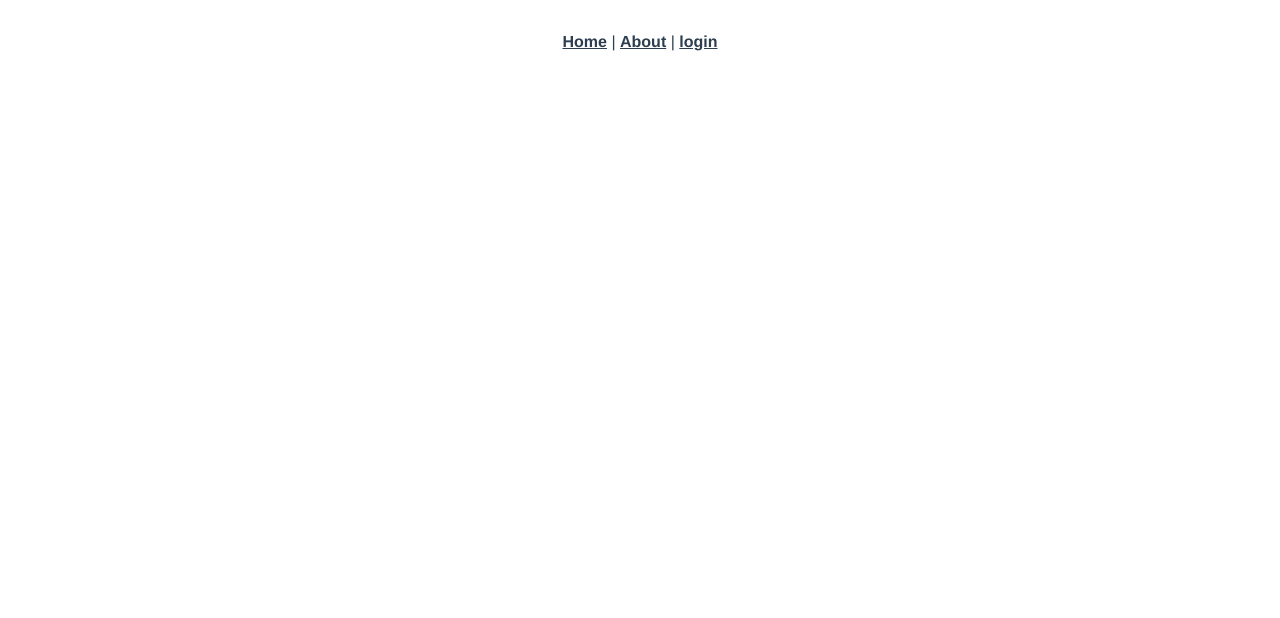
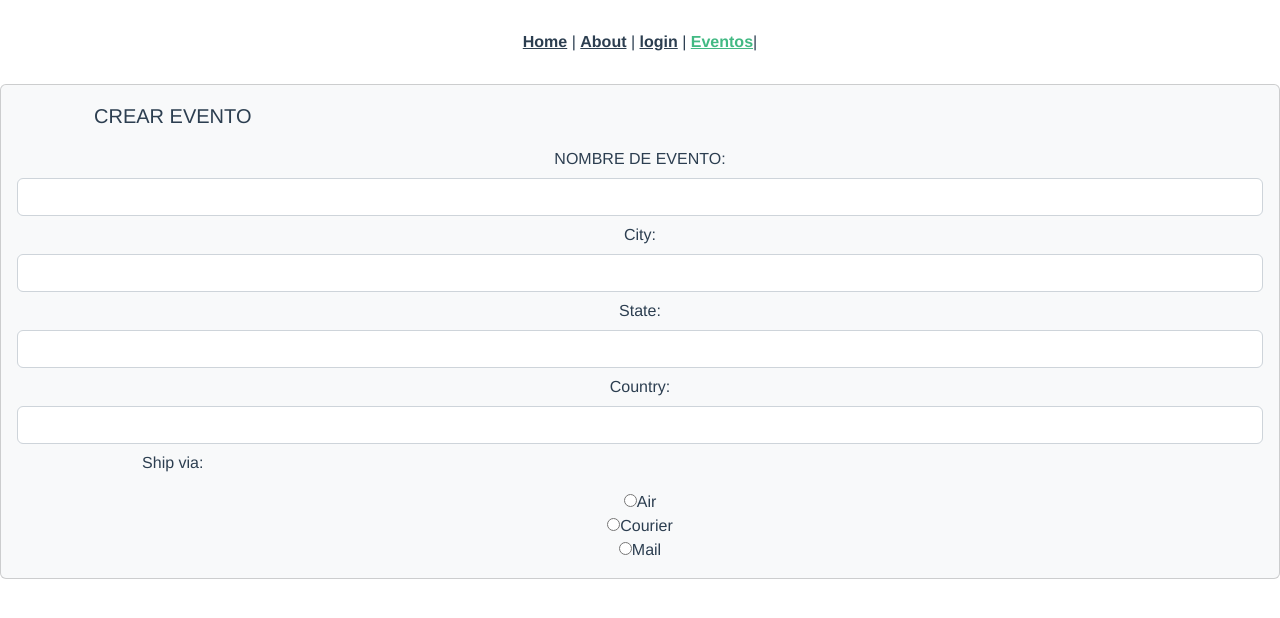
Before and after one commit to yaalexa/TodesWeb, a Vue app: page /eventos in a window 1280 px wide. Shown: the top 618 px of the page. Built offline with nearby package versions, Linux system fonts and the light colour scheme.

Commit message:
crear eventos

```diff
--- a/src/App.vue
+++ b/src/App.vue
@@ -3,7 +3,9 @@
     <nav>
       <router-link to="/">Home</router-link> |
       <router-link to="/about">About</router-link> |
-      <router-link to="/login">login</router-link>
+      <router-link to="/login">login</router-link> |
+      <router-link to="/eventos">Eventos</router-link>|
+
 
     </nav>
     <router-view/>
--- a/src/router/index.js
+++ b/src/router/index.js
@@ -3,6 +3,8 @@
 import HomeView from '../views/HomeView.vue'
 
 import login from '../views/login/login.vue'
+import Eventos from '../views/Eventos/eventos.vue'
+
 
 Vue.use(VueRouter)
 
@@ -18,7 +20,11 @@
     name: 'login',
     component: login
   },
-
+  {
+    path: '/eventos',
+    name: 'eventos',
+    component: Eventos
+  },
 
   {
     path: '/about',
--- /dev/null
+++ b/src/views/Eventos/eventos.vue
@@ -0,0 +1,64 @@
+<template>
+
+
+     <div>
+  <b-card bg-variant="light">
+    <b-form-group
+      label-cols-lg="3"
+      label="CREAR EVENTO"
+      label-size="lg"
+      label-class="font-weight-bold pt-0"
+      class="mb-0"
+    >
+      <b-form-group
+        label="NOMBRE DE EVENTO:"
+        label-for="nested-street"
+        label-cols-sm="3"
+        label-align-sm="right"
+      >
+        <b-form-input id="nested-street"></b-form-input>
+      </b-form-group>
+
+      <b-form-group
+        label="City:"
+        label-for="nested-city"
+        label-cols-sm="3"
+        label-align-sm="right"
+      >
+        <b-form-input id="nested-city"></b-form-input>
+      </b-form-group>
+
+      <b-form-group
+        label="State:"
+        label-for="nested-state"
+        label-cols-sm="3"
+        label-align-sm="right"
+      >
+        <b-form-input id="nested-state"></b-form-input>
+      </b-form-group>
+
+      <b-form-group
+        label="Country:"
+        label-for="nested-country"
+        label-cols-sm="3"
+        label-align-sm="right"
+      >
+        <b-form-input id="nested-country"></b-form-input>
+      </b-form-group>
+
+      <b-form-group
+        label="Ship via:"
+        label-cols-sm="3"
+        label-align-sm="right"
+        class="mb-0"
+        v-slot="{ ariaDescribedby }"
+      >
+        <b-form-radio-group
+          class="pt-2"
+          :options="['Air', 'Courier', 'Mail']"
+          :aria-describedby="ariaDescribedby"
+        ></b-form-radio-group>
+      </b-form-group>
+    </b-form-group>
+  </b-card>
+</div>
--- a/src/views/login/login.vue
+++ b/src/views/login/login.vue
@@ -49,7 +49,7 @@
 <script>
   import axios from 'axios'
     export default{
-    name:'login',
+    name:'Eventos',
     data(){},
     components:{},
     methods:{},
@@ -71,7 +71,7 @@
 }
 
 
-.primero {
+.primer {
   display: flex;
   justify-content: center;
 }
```
